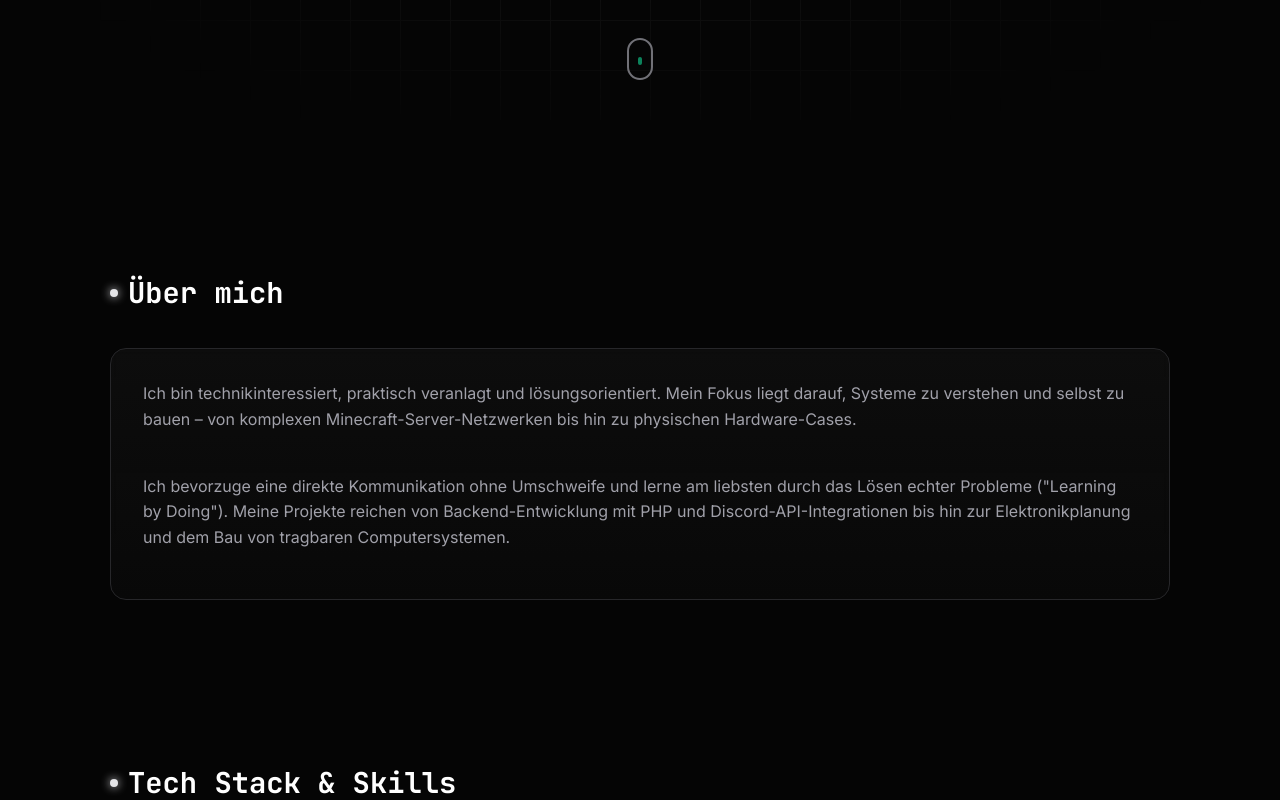
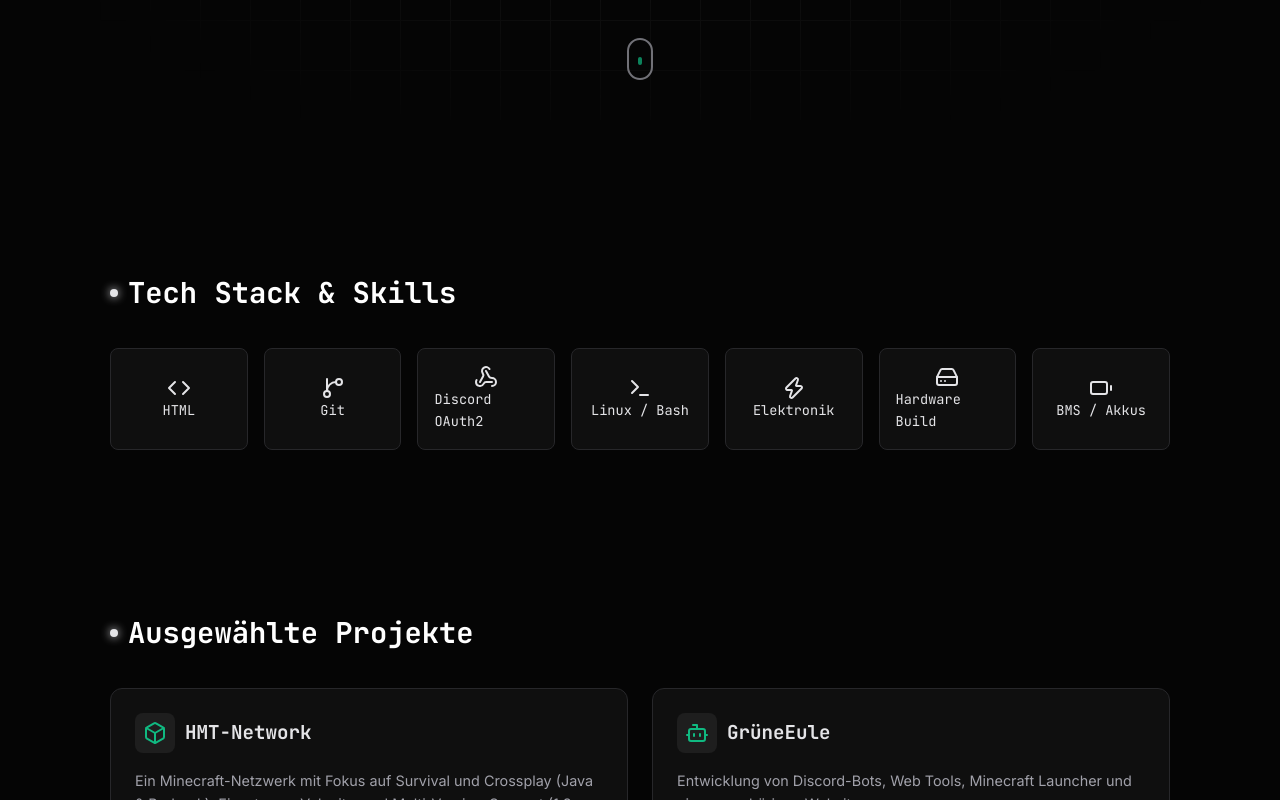
Before and after one commit to Jumpstone/jumpow-web, a plain HTML site: page src/index.html in a window 1280 px wide. Shown: the part 680-1480 px from the top of the page. Drawn offline with nearby package versions, Linux system fonts and the light colour scheme; no server answers.

Commit message:
Update index.html

```diff
--- a/src/index.html
+++ b/src/index.html
@@ -504,27 +504,6 @@
           </div>
         </a>
       </section>
-
-      <section id="about">
-        <h2>Über mich</h2>
-        <div class="about-content">
-          <p>
-            Ich bin technikinteressiert, praktisch veranlagt und
-            lösungsorientiert. Mein Fokus liegt darauf, Systeme zu verstehen und
-            selbst zu bauen – von komplexen Minecraft-Server-Netzwerken bis hin
-            zu physischen Hardware-Cases.
-          </p>
-          <br />
-          <p>
-            Ich bevorzuge eine direkte Kommunikation ohne Umschweife und lerne
-            am liebsten durch das Lösen echter Probleme ("Learning by Doing").
-            Meine Projekte reichen von Backend-Entwicklung mit PHP und
-            Discord-API-Integrationen bis hin zur Elektronikplanung und dem Bau
-            von tragbaren Computersystemen.
-          </p>
-        </div>
-      </section>
-
       <section id="stack">
         <h2>Tech Stack & Skills</h2>
         <div class="tech-grid">
```
